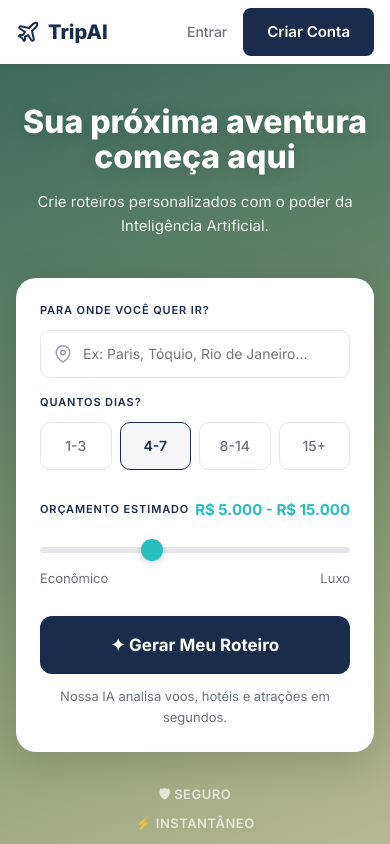
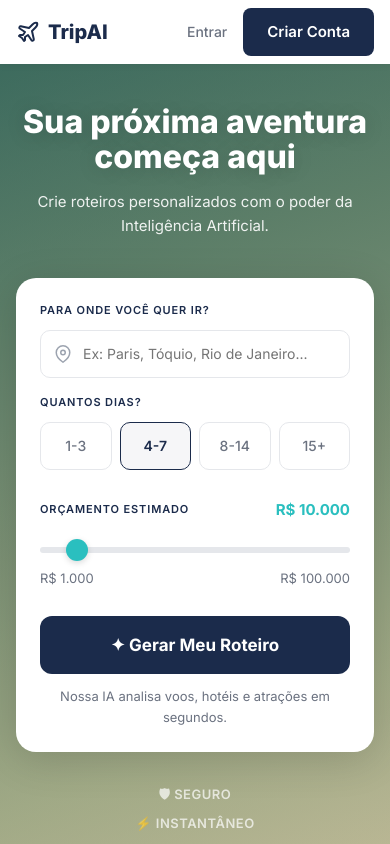
Before and after one commit to Dariofelix84/TripAI, a React (Vite) app in the folder client/: page / in a window 390 px wide. Shown: the top 844 px of the page. Built offline with nearby package versions, Linux system fonts and the light colour scheme.

Commit message:
feat: slider de orçamento contínuo (R.000-R.000) e hover no logo TripAI

```diff
--- a/client/src/components/Header.css
+++ b/client/src/components/Header.css
@@ -31,6 +31,12 @@
     font-size: 20px;
     font-weight: 800;
     color: var(--navy);
+    transition: transform 0.2s ease;
+    display: inline-block;
+}
+
+.header__brand:hover {
+    transform: scale(1.15);
 }
 
 .header--dark .header__brand {
--- a/client/src/pages/Home.css
+++ b/client/src/pages/Home.css
@@ -37,7 +37,7 @@
     opacity: 1;
 }
 
-/* .hero__overlay {
+.hero__overlay {
     position: absolute;
     inset: 0;
     background: linear-gradient(160deg,
@@ -45,7 +45,7 @@
             rgba(13, 155, 138, 0.45) 50%,
             rgba(27, 43, 75, 0.70) 100%);
     z-index: 1;
-} */
+}
 
 .hero__content {
     position: relative;
@@ -221,6 +221,44 @@
     color: var(--text-gray);
 }
 
+.form-card__budget-inputs {
+    display: grid;
+    grid-template-columns: 1fr 1fr;
+    gap: 16px;
+}
+
+.form-card__budget-field-label {
+    display: block;
+    font-size: 12px;
+    font-weight: 500;
+    color: var(--text-gray);
+    margin-bottom: 6px;
+    text-transform: uppercase;
+    letter-spacing: 0.04em;
+}
+
+.form-card__input--budget {
+    padding-left: 16px;
+    height: 48px;
+    font-size: 16px;
+    font-weight: 600;
+    color: var(--navy);
+}
+
+/* Field Header (label + toggle) */
+
+.form-card__field-header {
+    display: flex;
+    justify-content: space-between;
+    align-items: center;
+    margin-bottom: 10px;
+}
+
+.form-card__field-header .label-uppercase {
+    margin-bottom: 0;
+}
+
+
 /* Submit */
 
 .form-card__submit {
@@ -329,4 +367,14 @@
         gap: 8px;
         align-items: center;
     }
+
+    .form-card__budget-inputs {
+        grid-template-columns: 1fr;
+        gap: 12px;
+    }
+
+    .form-card__budget-header {
+        flex-wrap: wrap;
+        gap: 8px;
+    }
 }
--- a/client/src/pages/Home.jsx
+++ b/client/src/pages/Home.jsx
@@ -9,12 +9,15 @@ import './Home.css';
 
 const DAY_OPTIONS = ['1-3', '4-7', '8-14', '15+'];
 
-const BUDGET_RANGES = [
-    { label: 'Econômico', min: 0, max: 5000 },
-    { label: 'Moderado', min: 5000, max: 15000 },
-    { label: 'Confortável', min: 15000, max: 30000 },
-    { label: 'Luxo', min: 30000, max: 100000 },
-];
+const MIN_BUDGET = 1000;
+const MAX_BUDGET = 100000;
+
+function getBudgetLabel(value) {
+    if (value <= 5000) return 'Econômico';
+    if (value <= 15000) return 'Moderado';
+    if (value <= 30000) return 'Confortável';
+    return 'Luxo';
+}
 
 function getDaysFromOption(opt, customDays) {
     if (opt === '15+') return customDays || 15;
@@ -26,16 +29,13 @@ export default function Home() {
     const [destination, setDestination] = useState('');
     const [selectedDays, setSelectedDays] = useState('4-7');
     const [customDays, setCustomDays] = useState(15);
-    const [budgetValue, setBudgetValue] = useState(35);
+    const [budgetValue, setBudgetValue] = useState(10000);
     const [loading, setLoading] = useState(false);
     const [videoLoaded, setVideoLoaded] = useState(false);
     const videoRef = useRef(null);
     const { token } = useAuth();
     const toast = useToast();
     const navigate = useNavigate();
-
-    const budgetIndex = budgetValue <= 25 ? 0 : budgetValue <= 50 ? 1 : budgetValue <= 75 ? 2 : 3;
-    const budget = BUDGET_RANGES[budgetIndex];
 
     const handleGenerate = async (e) => {
         e.preventDefault();
@@ -54,12 +54,13 @@ export default function Home() {
         setLoading(true);
         try {
             const days = getDaysFromOption(selectedDays, customDays);
+            const budgetLabel = getBudgetLabel(budgetValue);
             const res = await api.post('/trips/generate', {
                 destination: destination.trim(),
                 days,
-                budgetMin: budget.min,
-                budgetMax: budget.max,
-                budgetLabel: budget.label,
+                budgetMin: MIN_BUDGET,
+                budgetMax: budgetValue,
+                budgetLabel,
             });
 
             toast.success('Roteiro gerado com sucesso!');
@@ -68,9 +69,9 @@ export default function Home() {
                     itinerary: res.data.itinerary,
                     destination: destination.trim(),
                     days,
-                    budgetMin: budget.min,
-                    budgetMax: budget.max,
-                    budgetLabel: budget.label,
+                    budgetMin: MIN_BUDGET,
+                    budgetMax: budgetValue,
+                    budgetLabel,
                 },
             });
         } catch (err) {
@@ -154,20 +155,21 @@ export default function Home() {
                             <div className="form-card__budget-header">
                                 <label className="label-uppercase">Orçamento estimado</label>
                                 <span className="form-card__budget-value">
-                                    R$ {budget.min.toLocaleString('pt-BR')} - R$ {budget.max.toLocaleString('pt-BR')}
+                                    R$ {budgetValue.toLocaleString('pt-BR')}
                                 </span>
                             </div>
                             <input
                                 type="range"
-                                min="0"
-                                max="100"
+                                min={MIN_BUDGET}
+                                max={MAX_BUDGET}
+                                step="1000"
                                 value={budgetValue}
                                 onChange={(e) => setBudgetValue(parseInt(e.target.value))}
                                 className="form-card__slider"
                             />
                             <div className="form-card__budget-labels">
-                                <span>Econômico</span>
-                                <span>Luxo</span>
+                                <span>R$ 1.000</span>
+                                <span>R$ 100.000</span>
                             </div>
                         </div>
 
```
